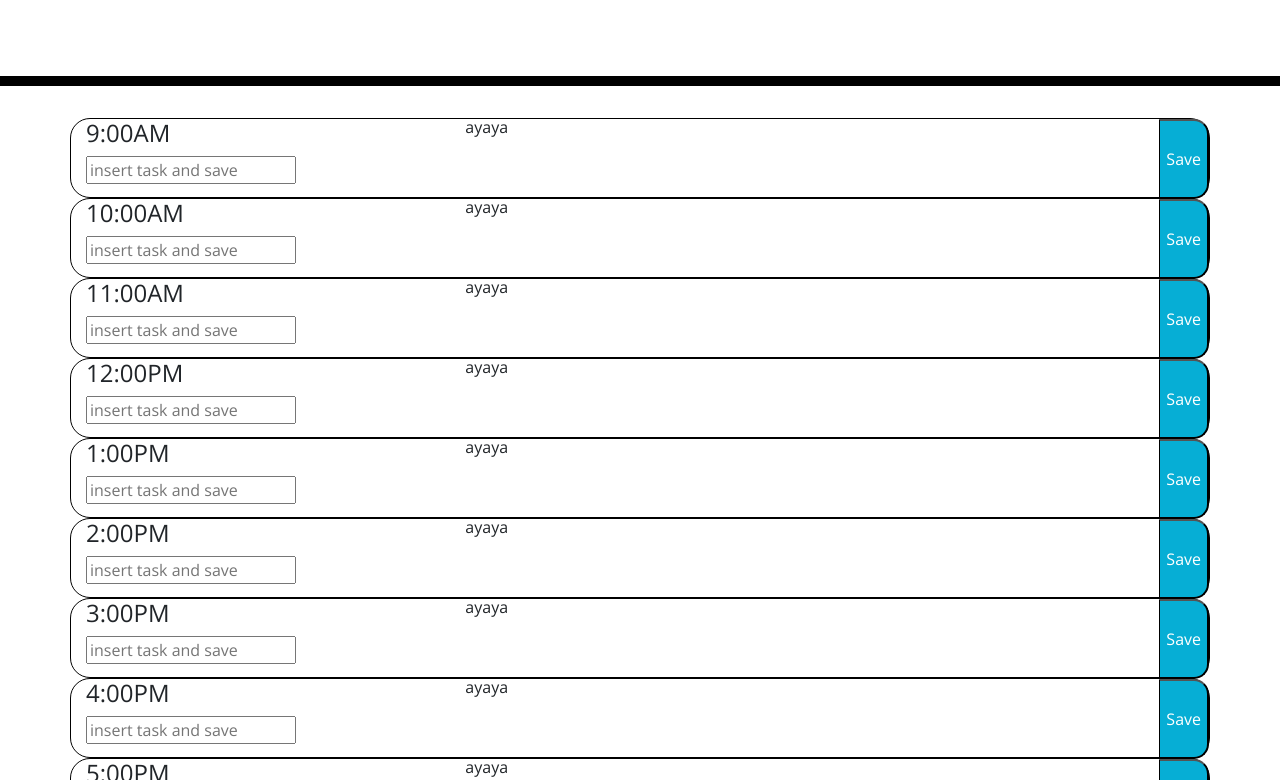
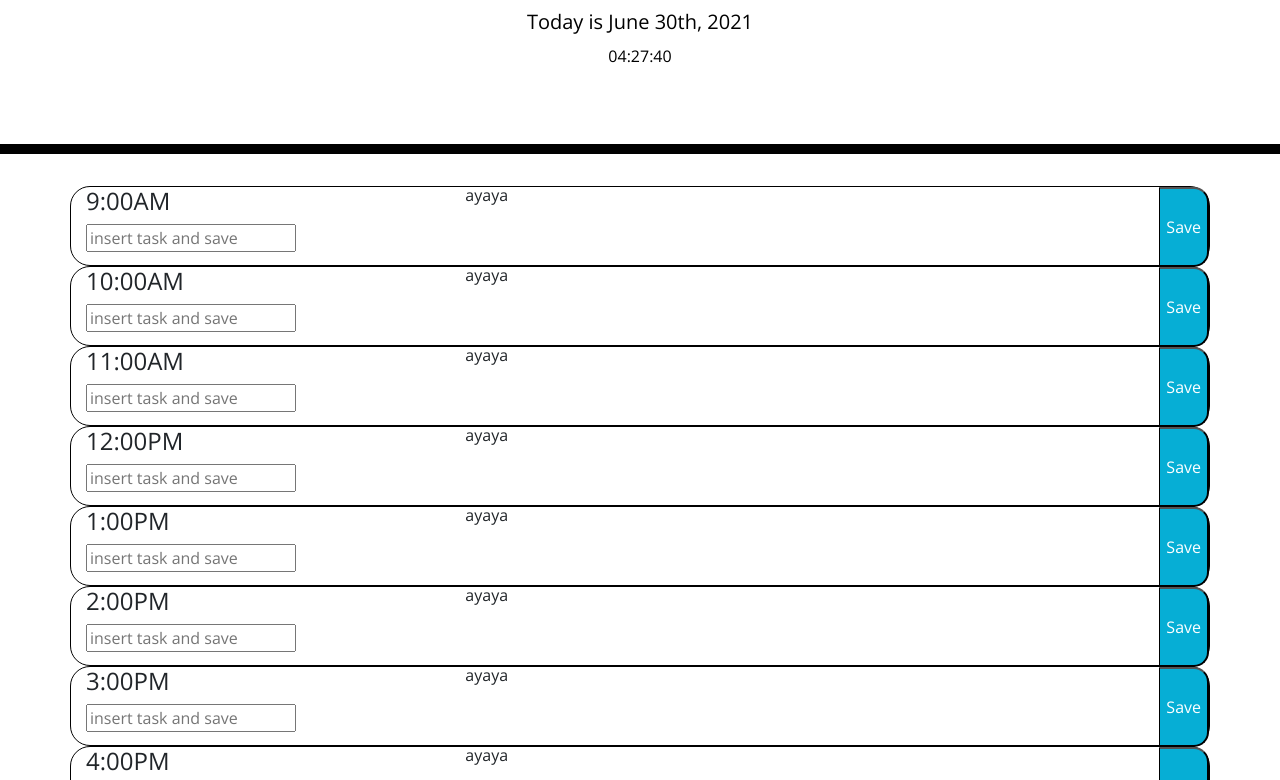
Before and after one commit to NguyenJohnnyT/WorkDayScheduler, a plain HTML site: page index.html in a window 1280 px wide. Shown: the part 182-962 px from the top of the page. Drawn offline with nearby package versions, Linux system fonts and the light colour scheme.

Commit message:
add timer and date

```diff
--- a/assets/script/script.js
+++ b/assets/script/script.js
@@ -1,3 +1,15 @@
-today = moment();
+var now = moment();
 
-$('#currentDay').text(today.format(do))
+$('#currentDay').text(now.format('[Today is ]MMMM Do, YYYY'));
+
+
+function updateTime () {
+    timer = moment().format('hh:mm:ss')
+    $('#currentTime').text(timer);
+}
+
+
+updateTime();
+setInterval(function() {
+    updateTime()
+}, 1000)
--- a/index.html
+++ b/index.html
@@ -27,6 +27,7 @@
       <h1 class="display-3">Work Day Scheduler</h1>
       <p class="lead">A simple calendar app for scheduling your work day</p>
       <p id="currentDay" class="lead"></p>
+      <p id='currentTime'></p>
     </header>
     <div class="container">
       <!-- Timeblocks go here -->
```
